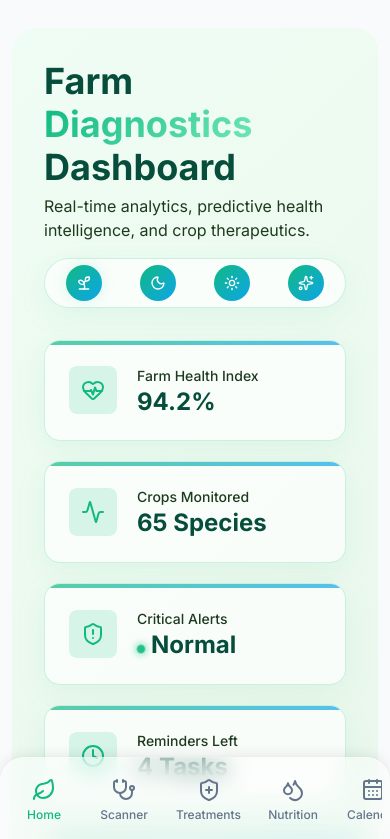
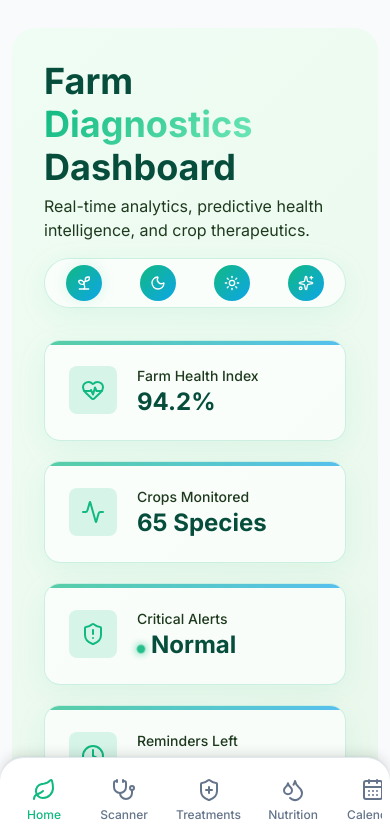
Before and after one commit to imrandoc34-create/plantdoc, a React (Vite) app: page / in a window 390 px wide. Shown: the top 839 px of the page. Built offline with nearby package versions, Linux system fonts and the light colour scheme.

Commit message:
make bottom navbar opaque

```diff
--- a/src/components/Navbar.css
+++ b/src/components/Navbar.css
@@ -78,11 +78,9 @@
     margin: 0;
     border-radius: var(--radius-xl) var(--radius-xl) 0 0;
     border: none;
-    border-top: 1px solid rgba(255, 255, 255, 0.2);
-    box-shadow: 0 -4px 12px rgba(0, 0, 0, 0.06), 0 -1px 3px rgba(0, 0, 0, 0.03);
-    background: rgba(255, 255, 255, 0.4);
-    backdrop-filter: blur(12px);
-    -webkit-backdrop-filter: blur(12px);
+    border-top: 1px solid var(--color-border);
+    box-shadow: 0 -4px 12px rgba(0, 0, 0, 0.1), 0 -1px 3px rgba(0, 0, 0, 0.05);
+    background: var(--color-surface);
     will-change: transform;
     transform: translateZ(0);
   }
@@ -128,8 +126,6 @@
 
 @media (prefers-reduced-motion: reduce) {
   .navbar {
-    backdrop-filter: none;
-    -webkit-backdrop-filter: none;
     background: var(--color-surface);
     box-shadow: 0 -4px 12px rgba(0, 0, 0, 0.1);
   }
```
